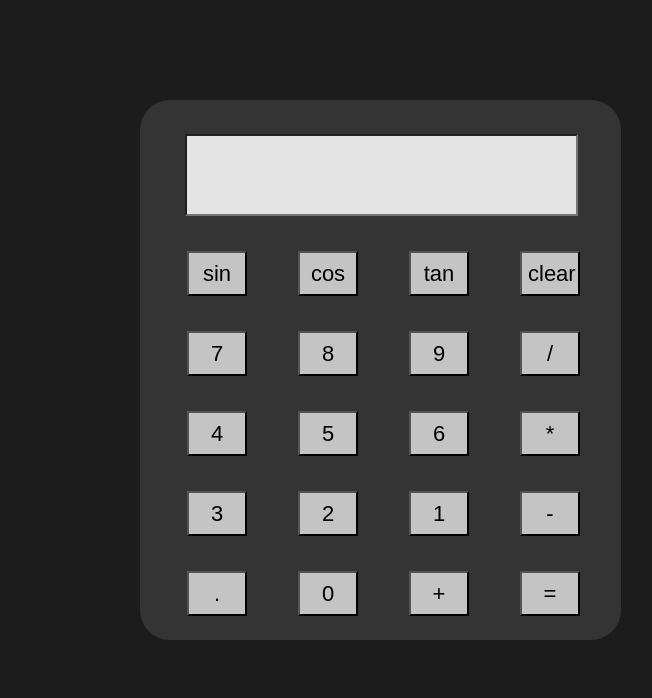
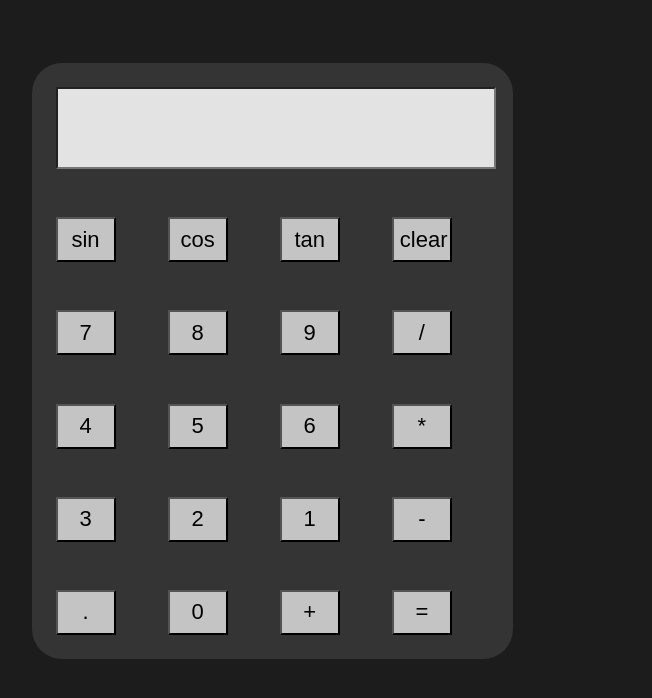
Before and after one commit to itsmevishnug/Calculator, a plain HTML site: page index.html in a window 1280 px wide. Shown: the whole page, without its empty margins (368-1020 px from the left). Drawn offline with Linux system fonts and the light colour scheme.

Commit message:
Update calculator.css

```diff
--- a/calculator.css
+++ b/calculator.css
@@ -1,34 +1,43 @@
+
+body {
+    background-color:rgba(0, 0, 0, 0.89);
+}
+
 .calculator{
-    width: 481px;
-    height: 540px;
+    width: 80%;
+    max-width: 481px;
+    height: auto;
     background: rgba(128, 128, 128, 0.233);
     background-repeat: no-repeat;
     background-size: cover;
-    margin-left: 500px;
+    margin: 5% auto;
     border-radius: 30px;
-    margin-top: 100px;
+}
 
+#screen{
+    margin: 5%;
+    height: 76px;
+    width: 90%;
+    pointer-events: none;
+    font-size: 2em;
+    background-color:rgba(255, 255, 255, 0.862);
 }
-#screen{
-    margin-left: 45px;
-    height: 76px;
-    margin-top: 34px;
-    width: 80%;
-    pointer-events: none;
-    font-size: 35px;
-    background-color:rgba(255, 255, 255, 0.862) ;
 
-}
 .c{
     width: 60px;
     height: 45px;
     font-size: 22px;
-    margin-left: 47px;
-    margin-top: 35px;
-  background:rgba(255, 255, 255, 0.71);
+    margin: 5%;
+    background:rgba(255, 255, 255, 0.71);
+}
 
+
+@media only screen and (max-width: 600px) {
+    .calculator{
+        width: 90%;
+    }
+
+    #screen{
+        font-size: 1.5em;
+    }
 }
-body {
-    background-color:rgba(0, 0, 0, 0.89);
-
-}
```
